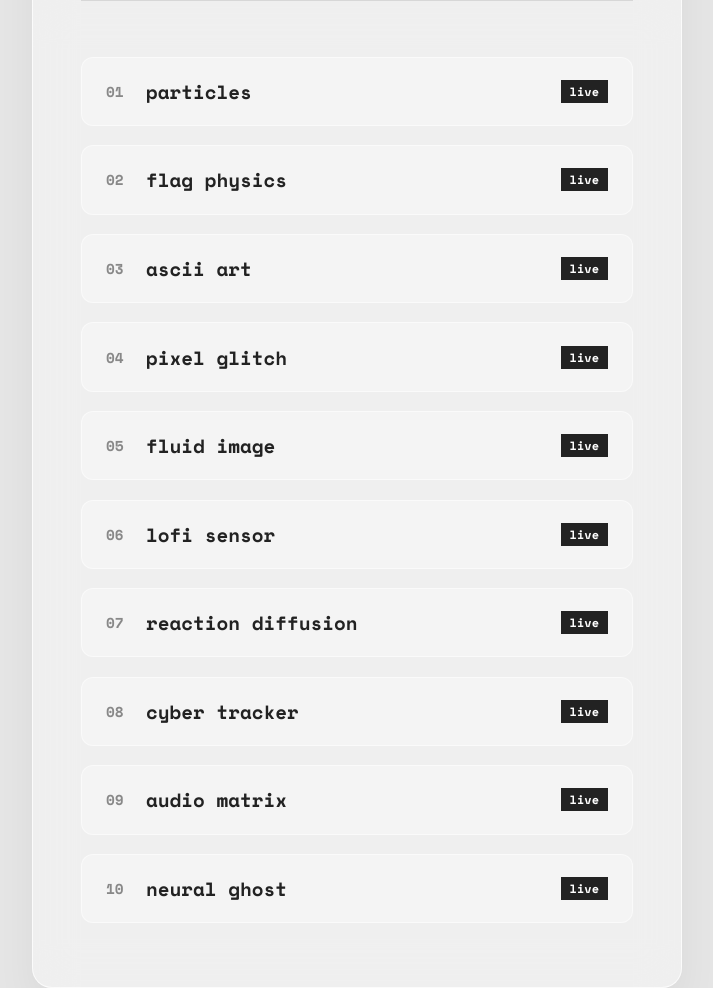
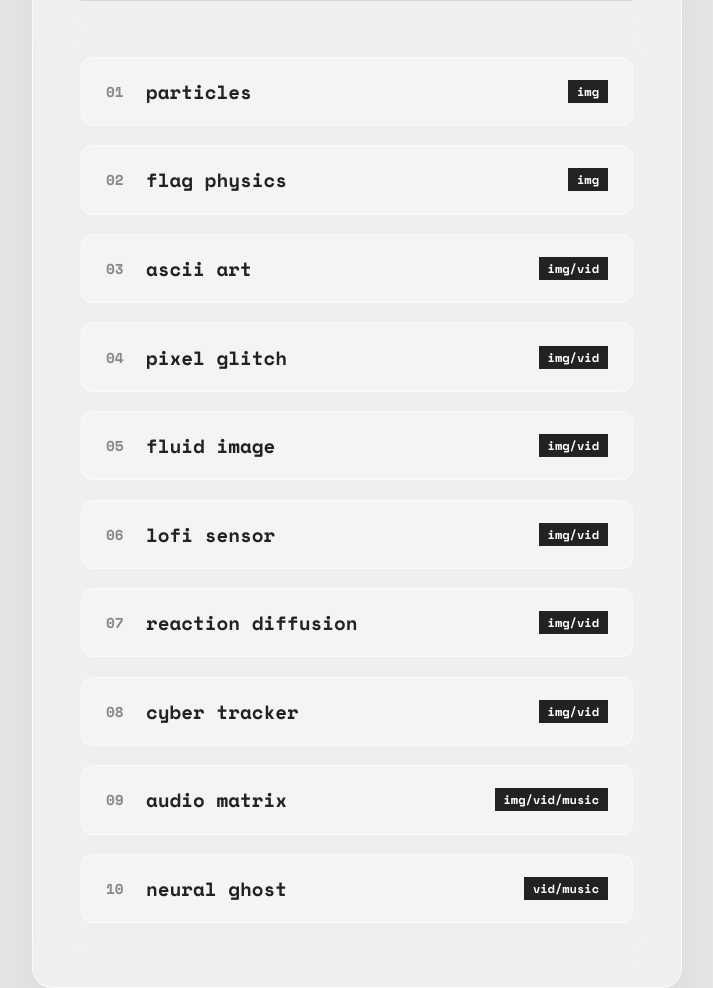
Before and after one commit to parsawoo/B-Visual-Studio, a website built with Vite: page index.html in a window 1280 px wide. Shown: the whole page, without its empty margins (283-996 px from the left). Built offline with nearby package versions, Linux system fonts and the light colour scheme.

Commit message:
FEAT: 메뉴 수정

```diff
--- a/index.html
+++ b/index.html
@@ -19,61 +19,61 @@
       <a href="https://parsawoo.github.io/particles/" class="menu-item active">
         <span class="index">01</span>
         <span class="title">particles</span>
-        <span class="status live">live</span>
+        <span class="status live">img</span>
       </a>
 
       <a href="./Tools/flag-physics/index.html" class="menu-item active">
         <span class="index">02</span>
         <span class="title">flag physics</span>
-        <span class="status live">live</span>
+        <span class="status live">img</span>
       </a>
 
       <a href="./Tools/ascii-art/index.html" class="menu-item active">
         <span class="index">03</span>
         <span class="title">ascii art</span>
-        <span class="status live">live</span>
+        <span class="status live">img/vid</span>
       </a>
 
       <a href="./Tools/pixel-glitch/index.html" class="menu-item active">
         <span class="index">04</span>
         <span class="title">pixel glitch</span>
-        <span class="status live">live</span>
+        <span class="status live">img/vid</span>
       </a>
 
       <a href="./Tools/fluid-image/index.html" class="menu-item active">
         <span class="index">05</span>
         <span class="title">fluid image</span>
-        <span class="status live">live</span>
+        <span class="status live">img/vid</span>
       </a>
 
       <a href="./Tools/lofi-sensor/index.html" class="menu-item active">
         <span class="index">06</span>
         <span class="title">lofi sensor</span>
-        <span class="status live">live</span>
+        <span class="status live">img/vid</span>
       </a>
 
       <a href="./Tools/reaction-diffusion/index.html" class="menu-item active">
         <span class="index">07</span>
         <span class="title">reaction diffusion</span>
-        <span class="status live">live</span>
+        <span class="status live">img/vid</span>
       </a>
 
       <a href="./Tools/cyber-tracker/index.html" class="menu-item active">
         <span class="index">08</span>
         <span class="title">cyber tracker</span>
-        <span class="status live">live</span>
+        <span class="status live">img/vid</span>
       </a>
 
       <a href="./Tools/audio-matrix/index.html" class="menu-item active">
         <span class="index">09</span>
         <span class="title">audio matrix</span>
-        <span class="status live">live</span>
+        <span class="status live">img/vid/music</span>
       </a>
 
       <a href="./Tools/neural-ghost/index.html" class="menu-item active">
         <span class="index">10</span>
         <span class="title">neural ghost</span>
-        <span class="status live">live</span>
+        <span class="status live">vid/music</span>
       </a>
     </main>
   </div>
```
